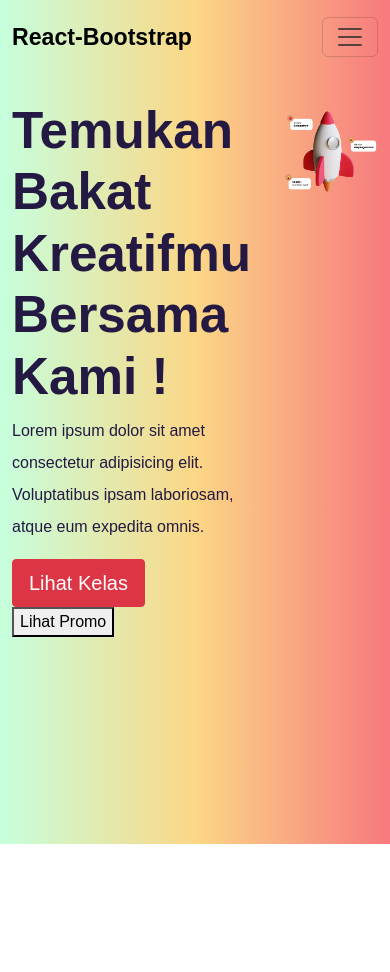
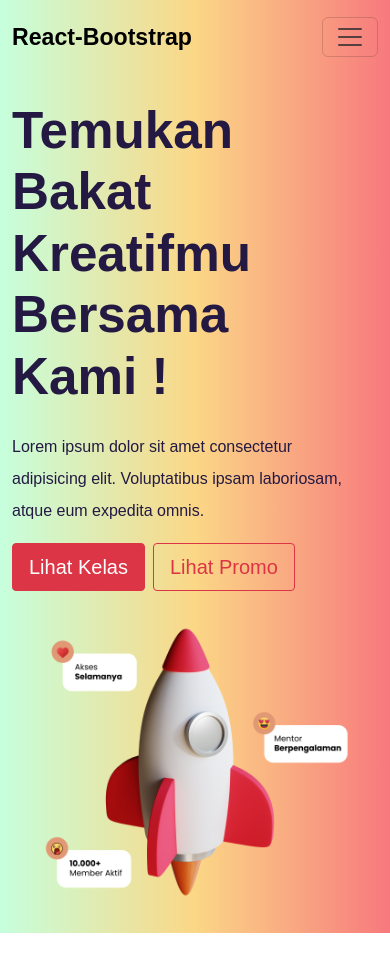
Before and after one commit to Wasbis/cri_clonning, a React (Vite) app: page / in a window 390 px wide. Shown: the top 972 px of the page. Built offline with nearby package versions, Linux system fonts and the light colour scheme.

Commit message:
Penambahan Page Home

```diff
--- a/src/css/main.css
+++ b/src/css/main.css
@@ -87,3 +87,14 @@ header {
 .homepage .header-box img {
   width: 100%;
 }
+
+@media screen and (max-width: 992px) {
+
+  .homepage .header-box {
+    width: 100%;
+  }
+  /* .homepage .header-box{
+
+  } */
+
+}
--- a/src/pages/HomePage.jsx
+++ b/src/pages/HomePage.jsx
@@ -7,21 +7,23 @@ const HomePage = () => {
       <header className="w-100 min-vh-100 d-flex align-item-center">
         <Container className="container-homepage">
           <Row className="header-box d-flex justify-content-center align-item-center">
-            <Col>
-              <h1>
+            <Col lg="6">
+              <h1 className="mb-4">
                 Temukan <br />
                 <span>Bakat Kreatifmu</span> <br /> Bersama Kami !
               </h1>
-              <p>
+              <p className="mp-2">
                 Lorem ipsum dolor sit amet consectetur adipisicing elit.
                 Voluptatibus ipsam laboriosam, atque eum expedita omnis.
               </p>
               <button className="btn btn-danger btn-lg rounded-1 me-2">
                 Lihat Kelas
               </button>
-              <button>Lihat Promo</button>
+              <button className="btn btn-outline-danger btn-lg rounded-1 me-2">
+                Lihat Promo
+              </button>
             </Col>
-            <Col>
+            <Col lg="6">
               <img src={heroImage} alt="hero-img" />
             </Col>
           </Row>
```
